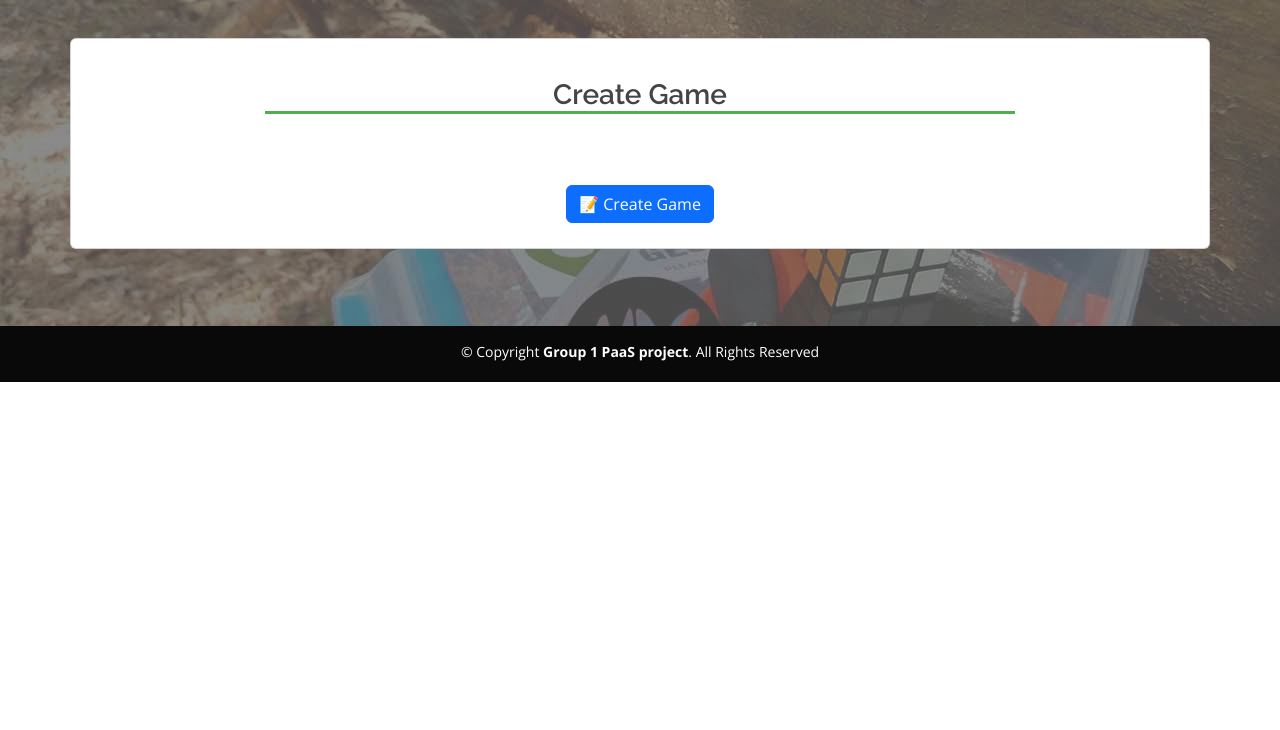
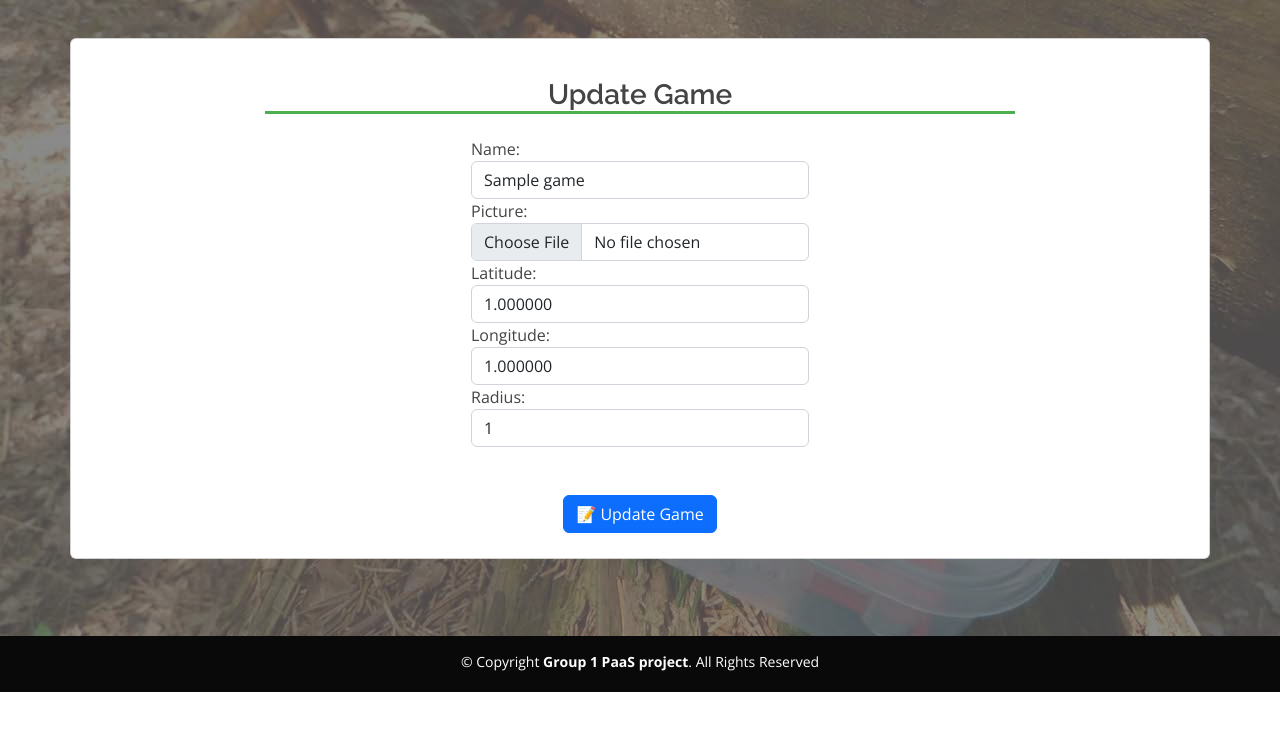
Before and after one commit to patxijuaristi/geocaching, a Django app: page /my-games/edit/1 in a window 1280 px wide. Shown: the part 70-800 px from the top of the page. Run offline with Django 4.2, Linux system fonts and the light colour scheme; a user stored in the database is signed in; tables that the repository leaves empty hold one stand-in row (values such as "Sample post"); some libraries are stand-ins or nearby versions.

Commit message:
Update implemented

```diff
--- a/app/templates/game/my_games.html
+++ b/app/templates/game/my_games.html
@@ -46,7 +46,7 @@
                                 {% endif %}
                              </td>
                              <td class="text-center">
-                                <a class="btn btn-primary btn-sm fw-bold" href="/my-games/{{game.id}}" data-bs-toggle="tooltip" data-bs-placement="top" title="Edit game"><i class="bi bi-pencil-square"></i></a>
+                                <a class="btn btn-primary btn-sm fw-bold" href="/my-games/edit/{{game.id}}" data-bs-toggle="tooltip" data-bs-placement="top" title="Edit game"><i class="bi bi-pencil-square"></i></a>
                                 {% if not game.active %}
                                 <a class="btn btn-warning btn-sm fw-bold" href="/my-games/reset/{{game.id}}" data-bs-toggle="tooltip" data-bs-placement="top" title="Reset game"><i class="bi bi-arrow-repeat"></i></a>
                                 {% endif %}
--- a/game/views.py
+++ b/game/views.py
@@ -48,17 +48,26 @@ def create_game_view(request):
             game = form.save(commit=False)
             game.creator = request.user
             game.save()
+            messages.success(request, 'Game created correctly')
         return redirect('/my-games')
 
 @login_required
 @user_game_data
 def edit_game_view(request, game_id):
-    games = Game.objects.filter(creator=request.user)
+    game = get_object_or_404(Game, id=game_id)
 
-    context = {
-        'games': games,
-    }
-    return render(request, "game/create_game.html", context)
+    if request.method =='GET':
+        form = GameCreationForm(request.POST or None, instance=game)
+        context = {
+            'form': form,
+            'update': True
+        }
+        return render(request, "game/create_game.html", context)
+    else:
+        form = GameCreationForm(request.POST, request.FILES or None, instance=game)
+        if form.is_valid():
+            form.save()
+        return redirect('/my-games')
 
 @login_required
 @user_game_data
```
